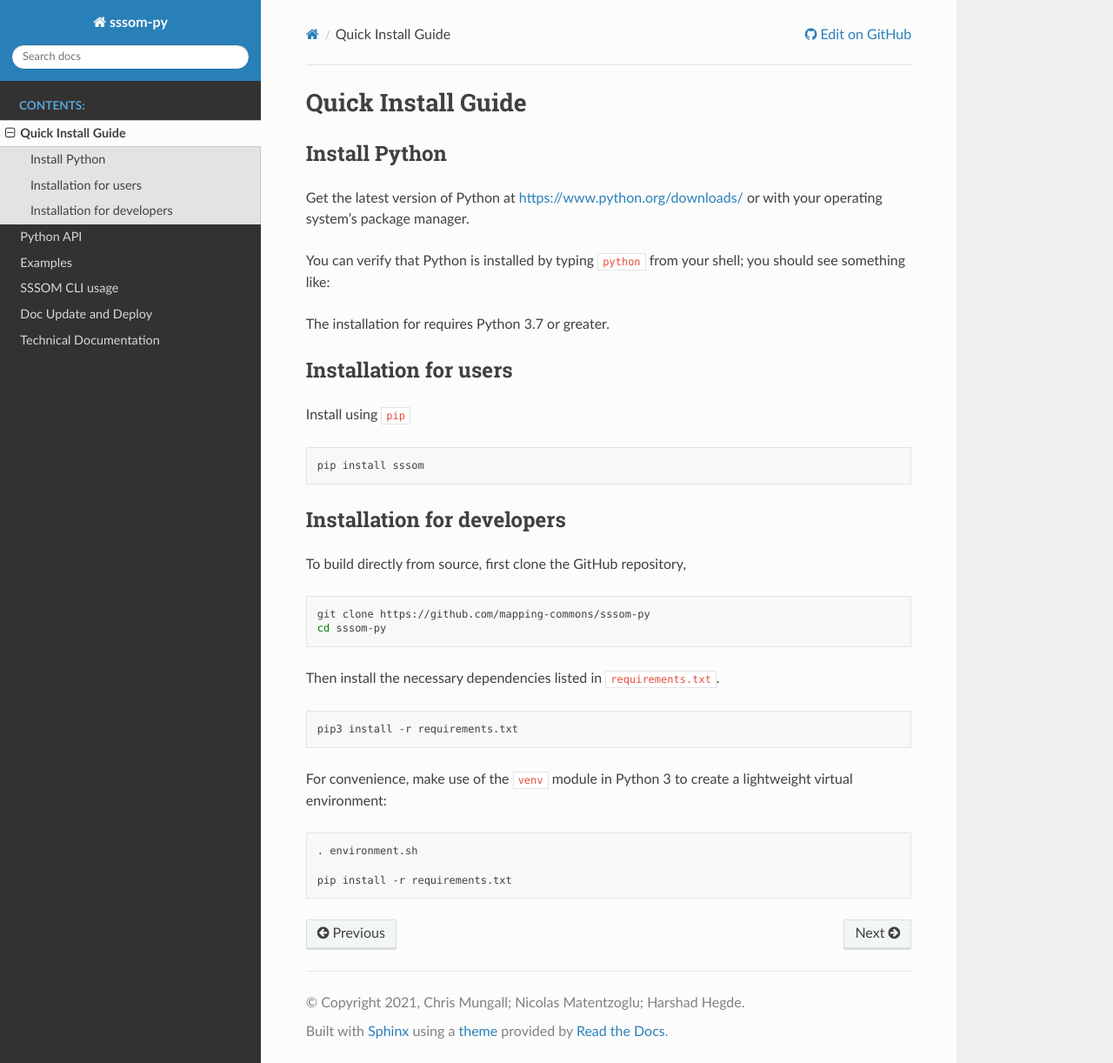
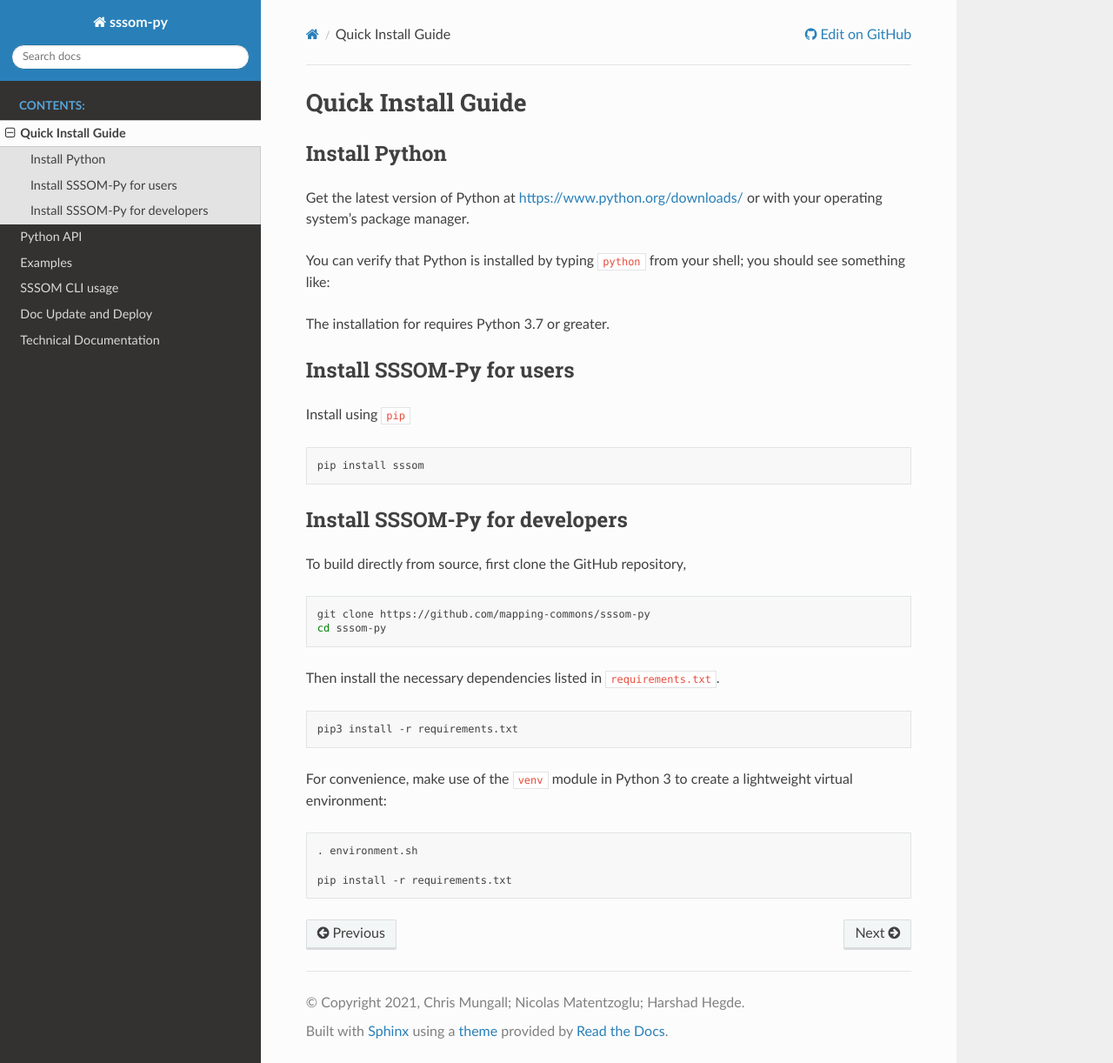
Before and after one commit to mapping-commons/sssom-py, a Sphinx documentation site: the page built from docs/install/installation.rst, in a window 1280 px wide and 1222 px high. Shown: the whole window at 87% size. Built offline with Sphinx 7.4.7 and the Read the Docs theme 2.0.0, drawn with Linux system fonts in a browser that asks for light colours.

Commit message:
user and dev

```diff
--- a/docs/install/installation.rst
+++ b/docs/install/installation.rst
@@ -17,7 +17,7 @@
 
 The installation for requires Python 3.7 or greater.
 
-Installation for users
+Install SSSOM-Py for users
 ----------------------
 
 Install using ``pip``
@@ -27,7 +27,7 @@
     pip install sssom
 
 
-Installation for developers
+Install SSSOM-Py for developers
 ---------------------------
 
 
```
